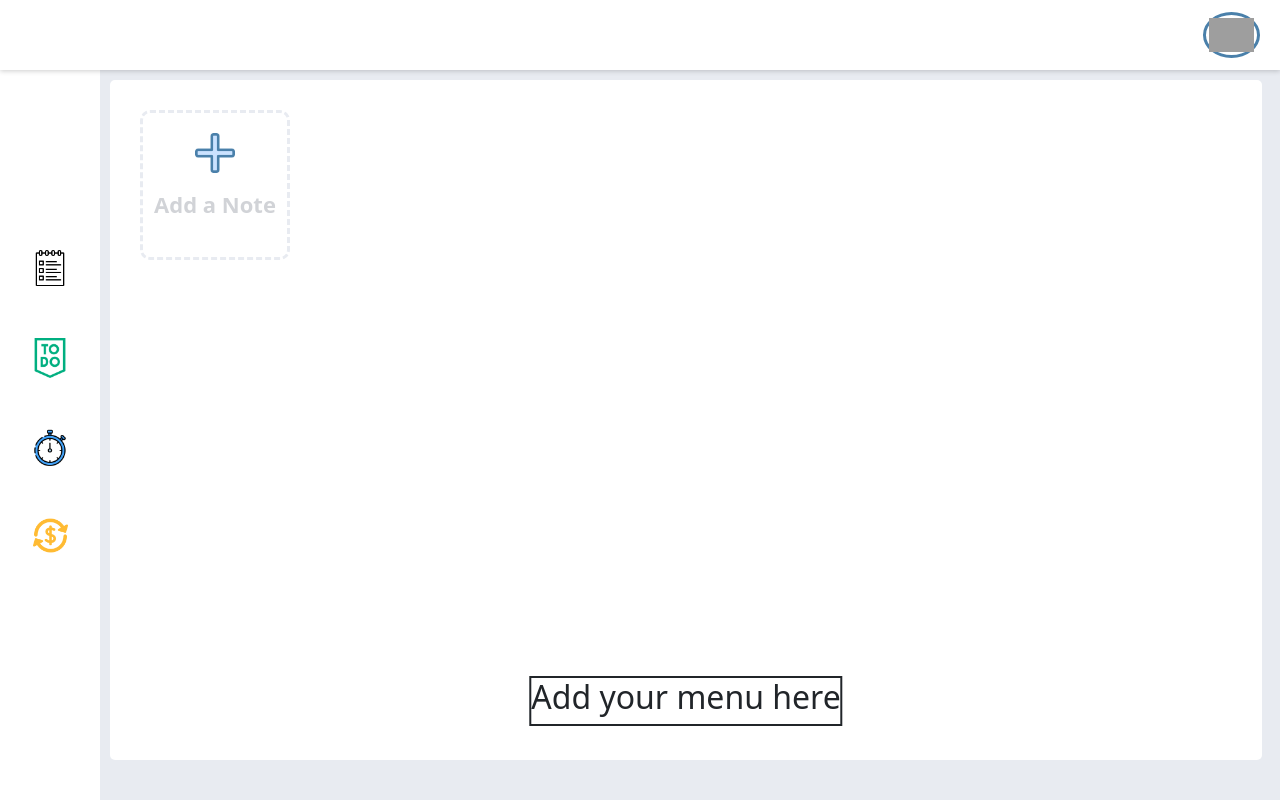
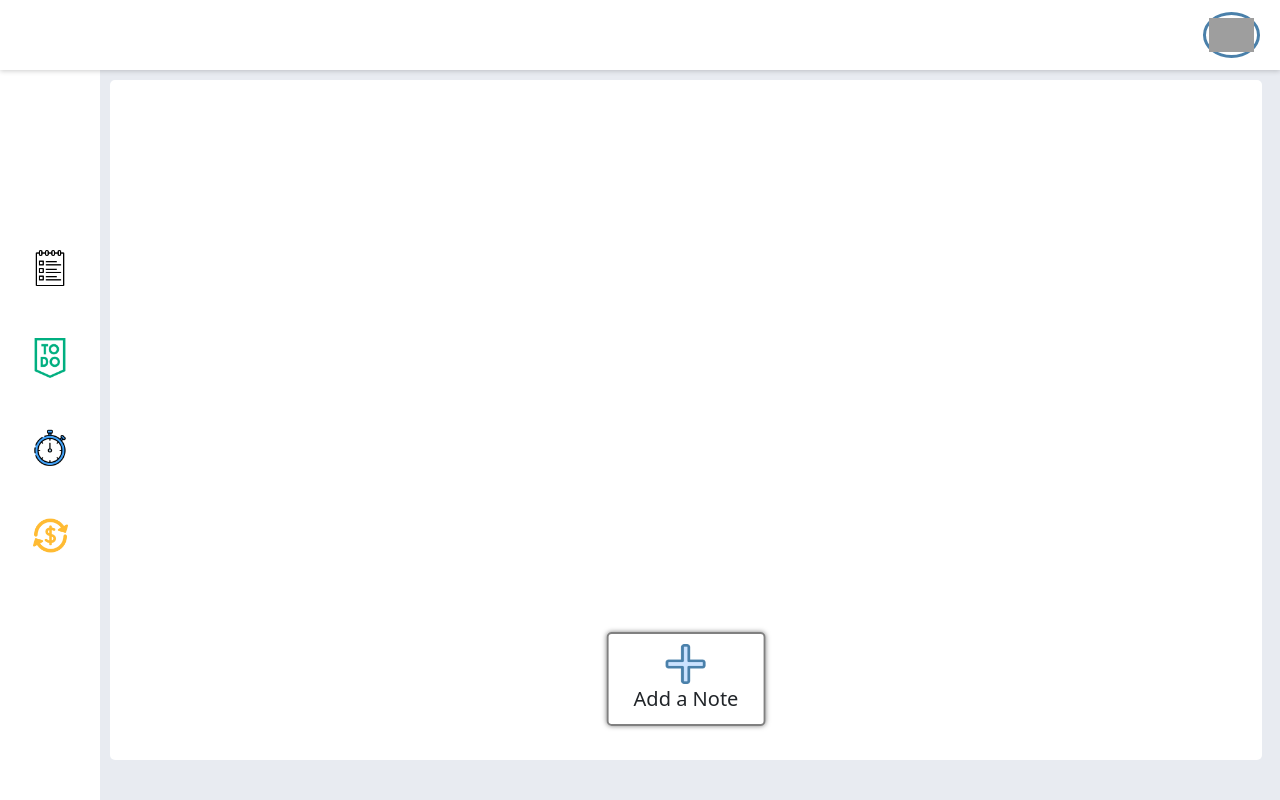
Before and after one commit to shafik720/Note-Taking-App---Client, a React (Create React App) app: page / in a window 1280 px wide. Built offline with nearby package versions, Linux system fonts and the light colour scheme; grey boxes are pictures that could not be loaded.

Commit message:
working on adding note div

```diff
--- a/src/Pages/ContentBox/NotepadContent/NotepadContent.css
+++ b/src/Pages/ContentBox/NotepadContent/NotepadContent.css
@@ -30,9 +30,40 @@
 
 
 .sub-menu-div{
-    border: 2px solid ;
+    border: 2px solid grey;
     position: absolute;
     bottom: 5%;
     left: 50%;
     transform: translateX(-50%);
+    padding: 10px 25px;
+    border-radius: 5px;
+    min-width: 150px;
+    min-height: 90px;
+    display: flex;
+    justify-content: center;
+    align-items: center;
+    box-shadow: 0px 0px 5px rgba(0,0,0,0.5);
+    cursor: pointer;
+    transition: all 0.1s ease-in-out;
 }
+.sub-menu-div:hover{
+    background: #CBE2FF;
+    box-shadow: none;
+    color: #365E7D;
+}
+
+.sub-menu-div img{
+    width: 40px;
+}
+.sub-menu-div p{
+    margin: 0;
+    font-weight: 500;
+    font-size: 20px;
+}
+.submenu-icon{
+    text-align: center;
+}
+
+.add-icon-sub{
+
+}
--- a/src/Pages/ContentBox/NotepadContent/NotepadContent.js
+++ b/src/Pages/ContentBox/NotepadContent/NotepadContent.js
@@ -5,12 +5,15 @@ import './NotepadContent.css';
 const NotepadContent = () => {
     return (
         <div className='notepad-div'>
-            <div className="add-button">
+            <div className="add-button d-none">
                 <img src={addIcon} alt="" />
                 <p>Add a Note</p>
             </div>
-            <div className="sub-menu-div">
-                <h2>Add your menu here</h2>
+            <div className="sub-menu-div" draggable>
+                <div className="submenu-icon add-icon-sub">
+                    <img src={addIcon} alt="" />
+                    <p>Add a Note</p>
+                </div>
             </div>
         </div>
     );
```
